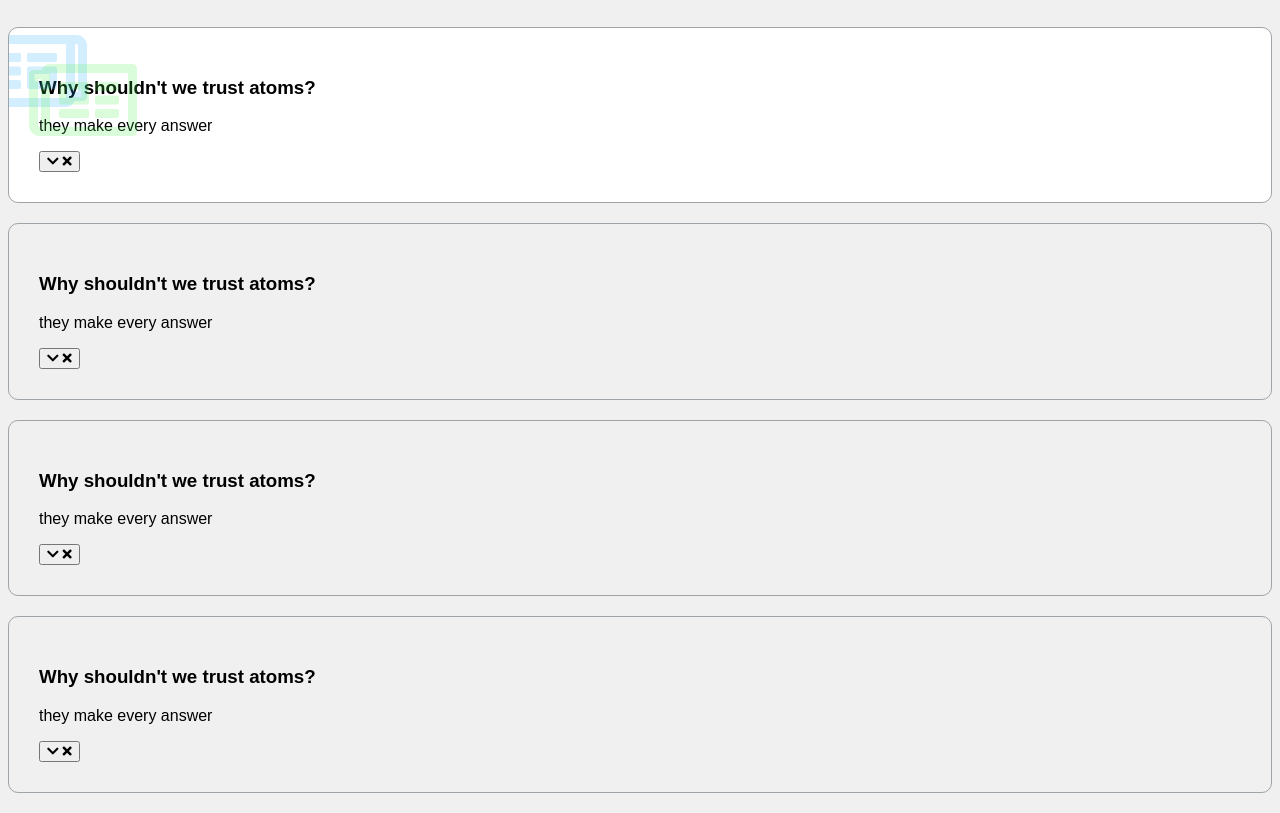
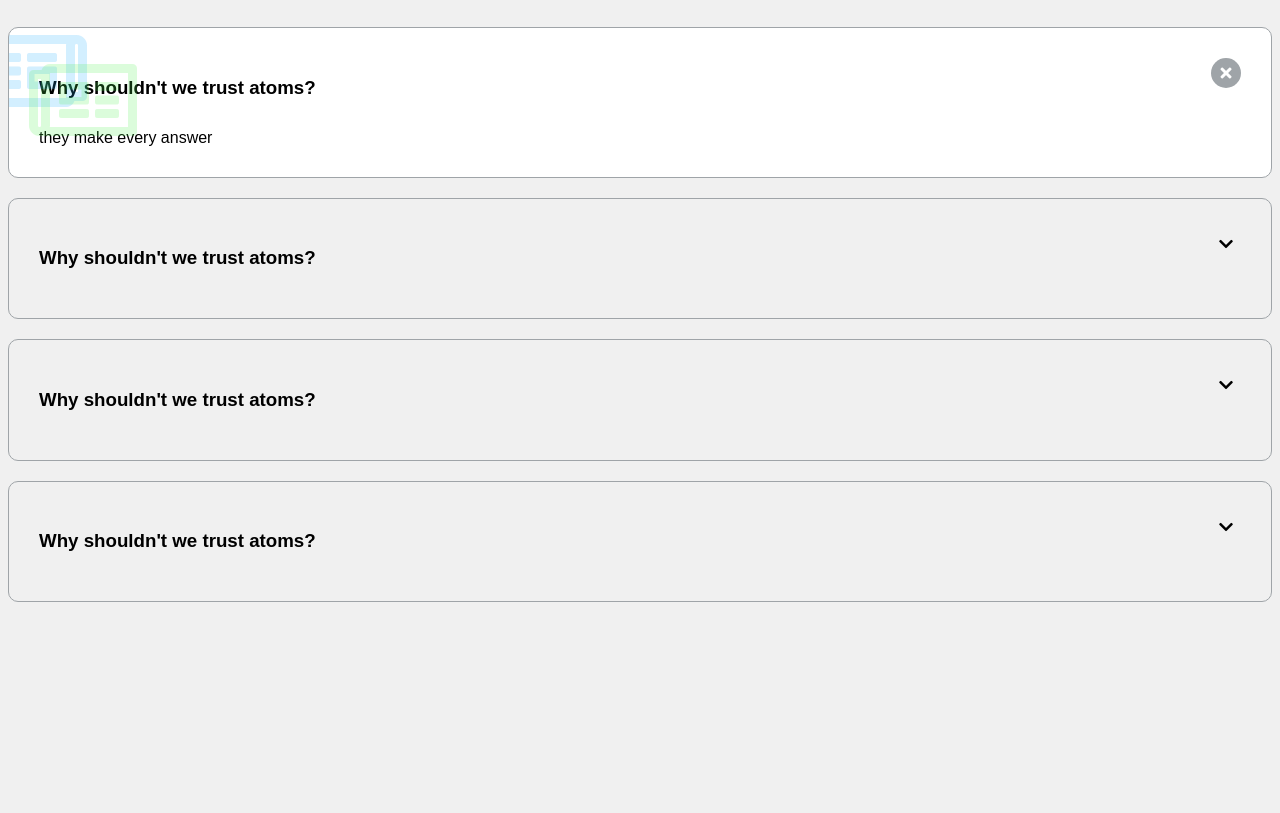
Before and after one commit to Rushikesh222/FAQ-collapse, a plain HTML site: page index.html in a window 1280 px wide. Shown: the part 90-903 px from the top of the page. After the commit the page ends 800 px from the top, so only its background shows below. Drawn offline with Linux system fonts and the light colour scheme; a web font is replaced by a local one.

Commit message:
complete

```diff
--- a/app.js
+++ b/app.js
@@ -0,0 +1,12 @@
+const toggles = document.querySelectorAll(".faq-toggle");
+// const open = document.querySelectorAll(".fas fa-times");
+
+toggles.forEach((toggle) => {
+  toggle.addEventListener("click", () => {
+    toggle.parentNode.classList.toggle("active");
+  });
+});
+
+// open.addEventListener("click", () => {
+//   open.classList.add("active");
+// });
--- a/style.css
+++ b/style.css
@@ -48,10 +48,42 @@ faq-container {
   left: -30px;
   transform: rotate(180deg);
 }
-.faq.title {
+.faq-text {
   display: none;
   margin: 30px 0 0;
 }
 .faq.active .faq-text {
   display: block;
 }
+.faq-toggle {
+  background-color: transparent;
+  border: 0;
+  border-radius: 50%;
+  cursor: pointer;
+  display: flex;
+  align-items: center;
+  justify-content: center;
+  font-size: 16px;
+  padding: 0;
+  position: absolute;
+  top: 30px;
+  right: 30px;
+  height: 30px;
+  width: 30px;
+}
+.faq-toggle:focus {
+  outline: 0;
+}
+.faq-toggle .fa-times {
+  display: none;
+}
+.faq.active .faq-toggle .fa-times {
+  color: white;
+  display: block;
+}
+.faq.active .faq-toggle .fa-chevron-down {
+  display: none;
+}
+.faq.active .faq-toggle {
+  background-color: #9fa4a8;
+}
```
